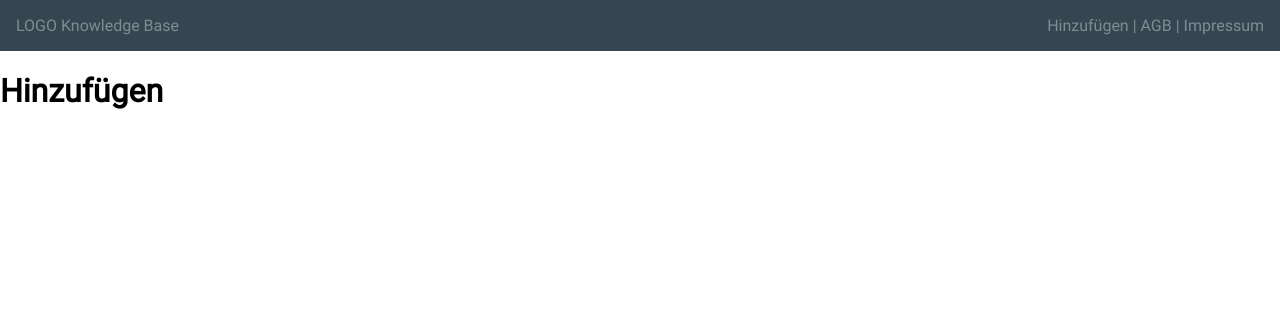
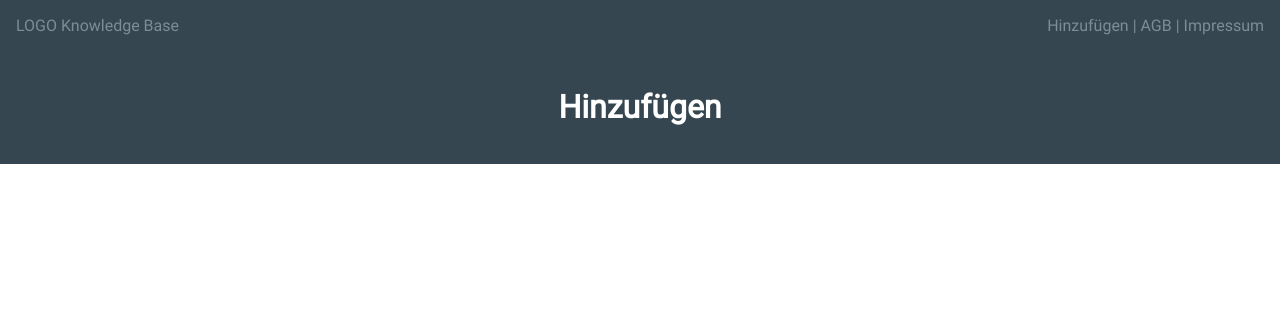
Before and after one commit to DanielStoehr/CodingChallenge_KnowlegeBase, a Django app: page /add/ in a window 1280 px wide. Shown: the top 311 px of the page. Run offline with Django 4.2, Linux system fonts and the light colour scheme.

```diff
--- a/knowledge/templates/add.html
+++ b/knowledge/templates/add.html
@@ -1,5 +1,7 @@
 {% extends 'base.html' %}
 
 {% block content%}
-<h1>Hinzufügen</h1>
+<div class="content-header">
+    <h1>Hinzufügen</h1>
+</div>
 {% endblock %}
```
